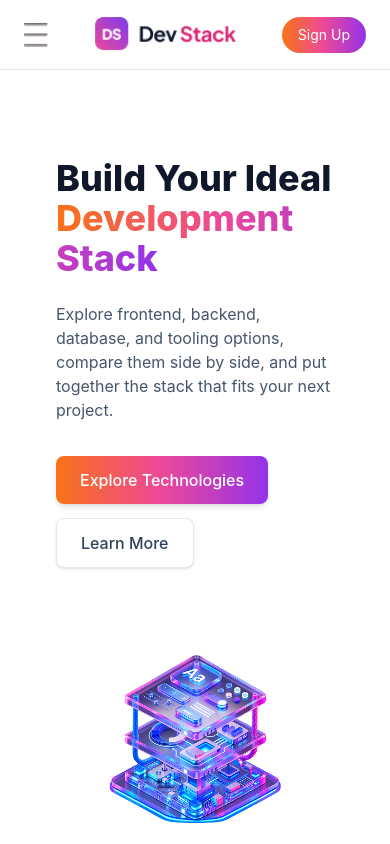
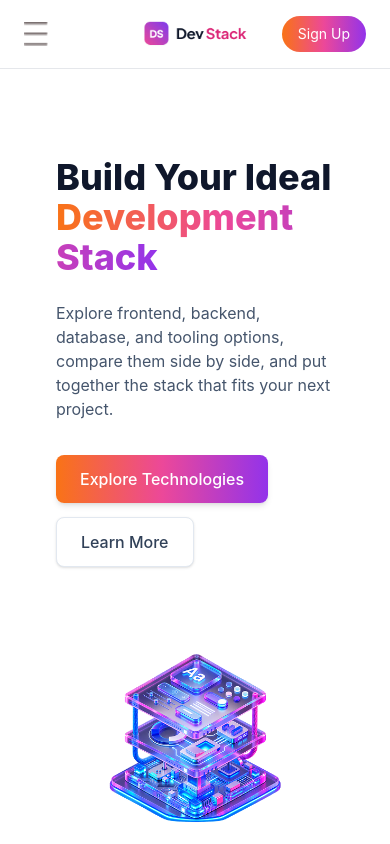
Before and after one commit to Rez-06/PH-assignment, a React (Vite) app: page / in a window 390 px wide. Shown: the top 844 px of the page. Built offline with nearby package versions, Linux system fonts and the light colour scheme.

Commit message:
Navbar bug fixes

```diff
--- a/src/components/Navbar.tsx
+++ b/src/components/Navbar.tsx
@@ -5,7 +5,8 @@ function Navbar(){
     return (
     <>
     <nav className="sticky top-0 z-50 border-b border-gray-200 bg-white">
-        <div className="max-w-7xl mx-auto px-6 lg:px-20 py-4 flex items-center justify-between gap-4">
+        <div className="max-w-7xl mx-auto px-6 lg:px-20 py-4 grid grid-cols-3 items-center gap-4">
+       <div className="flex items-center gap-4">
         <button
           onClick={() => setMenuOpen(!menuOpen)}
           className="md:hidden text-2xl"
@@ -13,18 +14,25 @@ function Navbar(){
           <img src="/hamburger.png" alt="hamburger" className="w-6 h-6"/>
         </button>
 
-        <a href="/" className="flex items-center md:mr-auto">
+        <a href="/" className="hidden md:flex items-center">
         <img src="/logo-text.png" alt ="Dev Stack" className="w-36"/>
         </a>
+       </div>
 
-        <div className="hidden md:flex items-center gap-8">
+        <div className="flex items-center justify-center gap-8">
+  <a href="/" className="flex items-center md:hidden">
+    <img src="/logo-text.png" alt="Dev Stack" className="w-36"/>
+  </a>
+
+          <div className="hidden md:flex items-center justify-center gap-8">
                 <a href="#home" className="text-gray-700 hover:text-purple-600">Home</a>
                 <a href="#technologies" className="text-gray-700 hover:text-purple-600">Technologies</a>
                 <a href="#projects" className="text-gray-700 hover:text-purple-600">Projects</a>
                 <a href="#about" className="text-gray-700 hover:text-purple-600">About</a>
                 <a href="#contact" className="text-gray-700 hover:text-purple-600">Contact</a>
             </div>
-          <div className="flex items-center gap-2 md:gap-4">
+          </div>
+          <div className="flex items-center justify-end gap-2 md:gap-4">
           <button className="hidden md:inline text-gray-700 hover:text-purple-600">
             Sign In
           </button>
```
Lines whose indentation alone changed are shown as unchanged.
